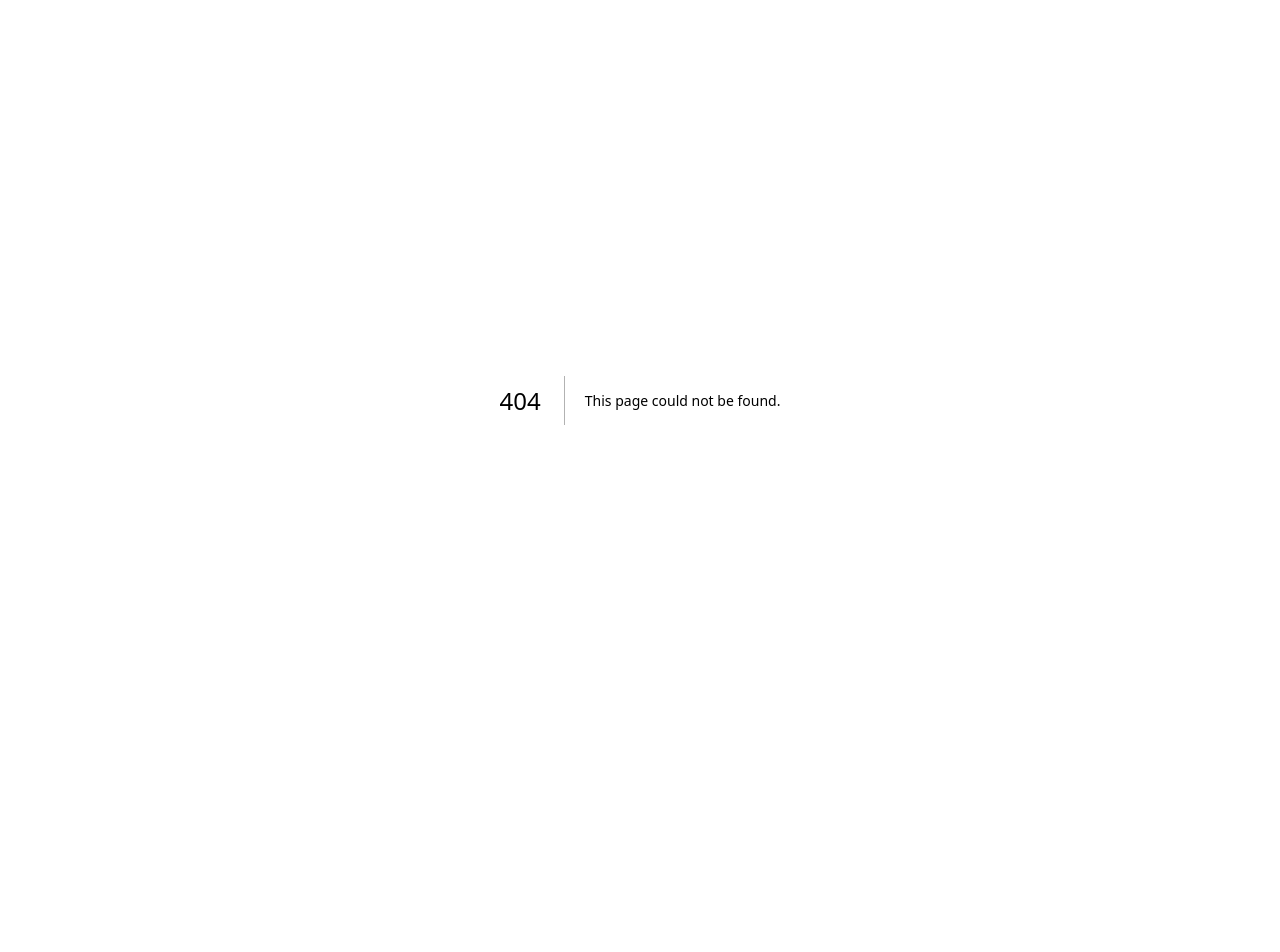
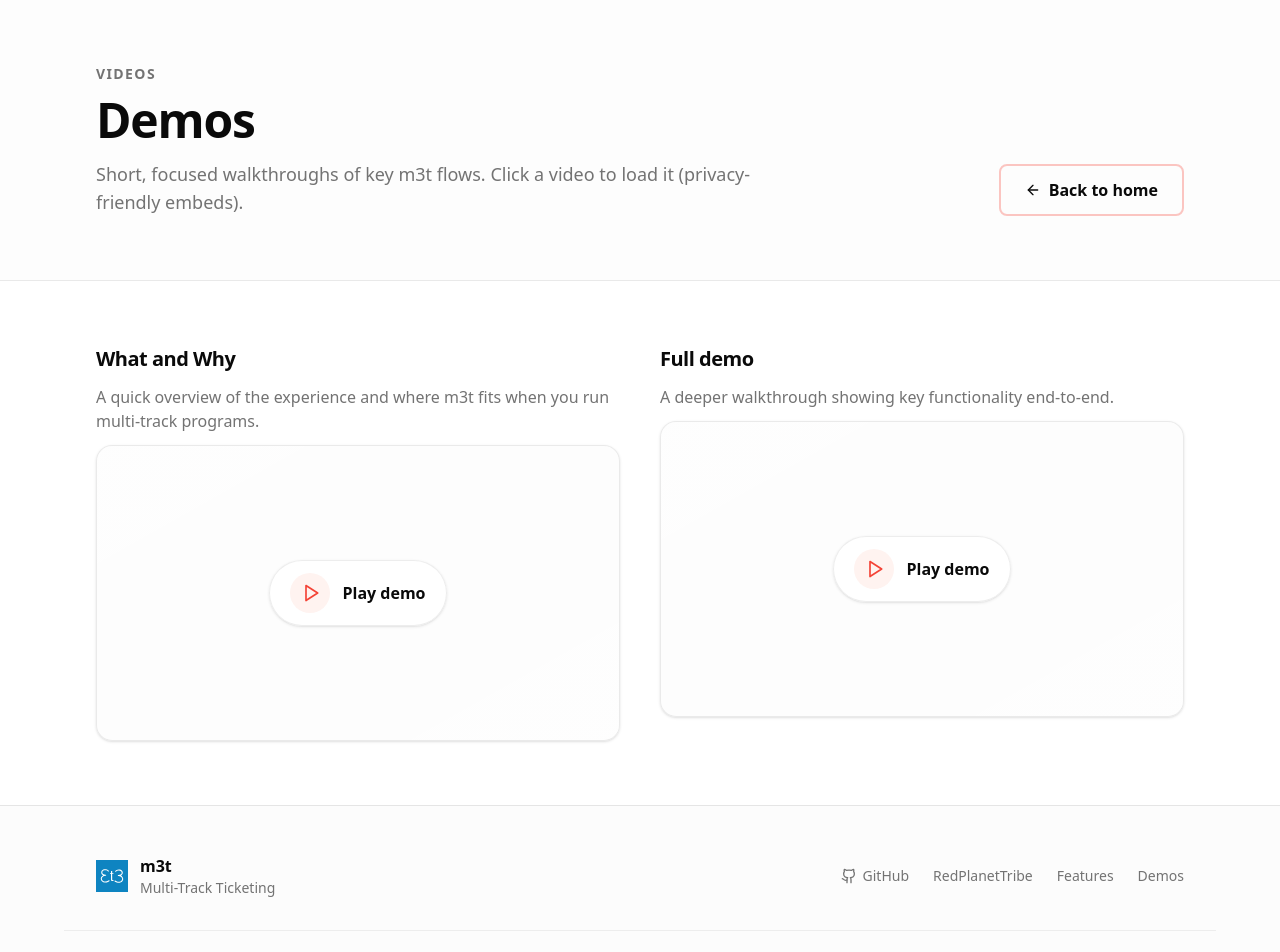
Before and after one commit to redplanettribe/m3t_marketing, a Next.js app: page /demos in a window 1280 px wide. Before the commit this address had no page. Shown: the top 952 px of the page. Before the commit the page ends 800 px from the top, so only its background shows below. Built offline with nearby package versions, Linux system fonts and the light colour scheme.

Commit message:
añadiendo videos y repo nuevo

```diff
--- /dev/null
+++ b/app/demos/page.tsx
@@ -0,0 +1,61 @@
+import { ArrowLeft } from "lucide-react"
+import { generateSEO } from "@/lib/seo"
+import { Container } from "@/components/ui/container"
+import { Section } from "@/components/ui/section"
+import { CTAButton } from "@/components/ui/cta-button"
+import { YouTubeEmbed } from "@/components/ui/youtube-embed"
+import { MarketingFooter } from "@/components/marketing/marketing-footer"
+
+export const metadata = generateSEO({
+  title: "Demos",
+  description: "Product demos and walkthroughs for Multi-Track Ticketing (m3t).",
+  url: "/demos",
+  keywords: ["product demos", "walkthrough", "video"],
+})
+
+export default function DemosPage() {
+  return (
+    <main id="main-content">
+      <Section className="border-b border-border/80 bg-muted/20">
+        <Container>
+          <div className="flex flex-col gap-6 lg:flex-row lg:items-end lg:justify-between">
+            <div className="max-w-2xl">
+              <p className="text-sm font-semibold uppercase tracking-widest text-muted-foreground">Videos</p>
+              <h1 className="mt-3 text-balance text-4xl font-bold tracking-tight sm:text-5xl">Demos</h1>
+              <p className="mt-4 text-lg text-muted-foreground">
+                Short, focused walkthroughs of key m3t flows. Click a video to load it (privacy-friendly embeds).
+              </p>
+            </div>
+            <div className="flex flex-wrap gap-3">
+              <CTAButton href="/" variant="outline" className="group" icon={ArrowLeft}>
+                Back to home
+              </CTAButton>
+            </div>
+          </div>
+        </Container>
+      </Section>
+
+      <Section>
+        <Container>
+          <div className="grid gap-10 lg:grid-cols-2">
+            <div className="space-y-3">
+              <h2 className="text-xl font-semibold tracking-tight">What and Why</h2>
+              <p className="text-muted-foreground">
+                A quick overview of the experience and where m3t fits when you run multi-track programs.
+              </p>
+              <YouTubeEmbed videoId="KPKHeynhOug" title="m3t teaser demo" />
+            </div>
+
+            <div className="space-y-3">
+              <h2 className="text-xl font-semibold tracking-tight">Full demo</h2>
+              <p className="text-muted-foreground">A deeper walkthrough showing key functionality end-to-end.</p>
+              <YouTubeEmbed videoId="n1Lp3QdqfAg" title="m3t full demo" />
+            </div>
+          </div>
+        </Container>
+      </Section>
+
+      <MarketingFooter />
+    </main>
+  )
+}
--- a/app/layout.tsx
+++ b/app/layout.tsx
@@ -69,7 +69,7 @@ export default function RootLayout({
   children: React.ReactNode
 }) {
   return (
-    <html lang="en" className={inter.className}>
+    <html lang="en" className={inter.className} suppressHydrationWarning>
       <head>
         <script
           type="application/ld+json"
--- a/app/page.tsx
+++ b/app/page.tsx
@@ -1,5 +1,6 @@
 import { generateSEO } from "@/lib/seo"
 import { FeatureGrid } from "@/components/marketing/feature-grid"
+import { DemoTeaserSection } from "@/components/marketing/demo-teaser-section"
 import { FoundationSection } from "@/components/marketing/foundation-section"
 import { MarketingFooter } from "@/components/marketing/marketing-footer"
 import { MarketingHero } from "@/components/marketing/marketing-hero"
@@ -23,6 +24,7 @@ export default function HomePage() {
     <main id="main-content">
       <MarketingHero />
       <FeatureGrid />
+      <DemoTeaserSection />
       <UseCasesSection />
       <OpenSourceSection />
       <FoundationSection />
--- /dev/null
+++ b/components/marketing/demo-teaser-section.tsx
@@ -0,0 +1,41 @@
+import { ArrowRight } from "lucide-react"
+import { Container } from "@/components/ui/container"
+import { Section } from "@/components/ui/section"
+import { CTAButton } from "@/components/ui/cta-button"
+import { YouTubeEmbed } from "@/components/ui/youtube-embed"
+
+export function DemoTeaserSection() {
+  return (
+    <Section id="demo" className="border-b border-border/80 bg-background">
+      <div className="mx-auto w-full max-w-7xl px-4 sm:px-6 lg:px-8">
+        <div className="mx-auto max-w-2xl text-center">
+          <h2 className="text-3xl font-bold tracking-tight sm:text-4xl">See it in action</h2>
+          <p className="mt-4 text-lg text-muted-foreground">
+            A quick walkthrough of the attendee flow and the overall experience. For more focused clips, visit the demos
+            page.
+          </p>
+          <div className="mt-7 flex flex-wrap justify-center gap-3">
+            <CTAButton href="/demos" variant="outline" className="group" icon={ArrowRight} iconPosition="right">
+              Watch all demos
+            </CTAButton>
+            <a
+              href="#use-cases"
+              className="inline-flex items-center text-sm font-semibold text-[var(--cta-primary)] underline decoration-[var(--cta-primary)]/30 underline-offset-4 transition-colors hover:decoration-[var(--cta-primary)]/60 focus-visible:outline-none focus-visible:ring-2 focus-visible:ring-ring focus-visible:ring-offset-2"
+            >
+              Browse use cases
+            </a>
+          </div>
+        </div>
+
+        <div className="mt-10">
+          <YouTubeEmbed
+            videoId="KPKHeynhOug"
+            title="m3t teaser demo"
+            autoplayInViewport
+            className="rounded-none border-x-0 sm:rounded-2xl sm:border-x"
+          />
+        </div>
+      </div>
+    </Section>
+  )
+}
--- a/components/marketing/feature-grid.tsx
+++ b/components/marketing/feature-grid.tsx
@@ -1,4 +1,4 @@
-import { Layers, Zap, BadgeCheck, Smartphone, Users } from "lucide-react"
+import { Gift, Layers, Zap, BadgeCheck, Smartphone, Users } from "lucide-react"
 import { Container } from "@/components/ui/container"
 import { Section } from "@/components/ui/section"
 import { Card, CardDescription, CardHeader, CardTitle } from "@/components/ui/card"
@@ -34,6 +34,12 @@ const features = [
     description:
       "Organizer and attendee experiences on mobile, aligned with the same API and rules as your admin tools.",
   },
+  {
+    icon: Gift,
+    title: "Async giveaways & inventory",
+    description:
+      "Run item giveaways on your own timeline, distribute wins without bottlenecks, and keep a clear record of who received what while the event is live.",
+  },
 ] as const
 
 export function FeatureGrid() {
--- a/components/marketing/marketing-footer.tsx
+++ b/components/marketing/marketing-footer.tsx
@@ -40,6 +40,12 @@ export function MarketingFooter() {
           >
             Features
           </a>
+          <a
+            href="/demos"
+            className="text-muted-foreground transition-colors hover:text-foreground focus-visible:outline-none focus-visible:ring-2 focus-visible:ring-ring focus-visible:ring-offset-2"
+          >
+            Demos
+          </a>
         </nav>
       </Container>
       <Container className="mt-8 border-t border-border/60 pt-8">
--- a/components/marketing/open-source-section.tsx
+++ b/components/marketing/open-source-section.tsx
@@ -31,6 +31,12 @@ const repos = [
     description: "React admin SPA for configuration, operations, and day-of control.",
     href: "https://github.com/redplanettribe/m3t_admin_fe",
   },
+  {
+    name: "gdg_bevy_tools",
+    role: "Bevy sync",
+    description: "Sync Google Developer Group event attendees with Bevy—built for chapter organizers moving data into Bevy.",
+    href: "https://github.com/redplanettribe/gdg_bevy_tools",
+  },
 ] as const
 
 export function OpenSourceSection() {
@@ -41,7 +47,7 @@ export function OpenSourceSection() {
           <div className="max-w-xl">
             <h2 className="text-3xl font-bold tracking-tight sm:text-4xl">Fully open source</h2>
             <p className="mt-4 text-lg text-muted-foreground">
-              Backend, mobile apps, and admin UI live in public repos under{" "}
+              Backend, mobile apps, admin UI, and related organizer utilities live in public repos under{" "}
               <span className="font-medium text-foreground">redplanettribe</span>. Self-host, extend, or contribute—no
               black box.
             </p>
--- /dev/null
+++ b/components/ui/youtube-embed.tsx
@@ -0,0 +1,95 @@
+"use client"
+
+import * as React from "react"
+import { Play } from "lucide-react"
+import { cn } from "@/lib/utils"
+
+export interface YouTubeEmbedProps extends React.HTMLAttributes<HTMLDivElement> {
+  videoId: string
+  title: string
+  autoplayInViewport?: boolean
+  viewportThreshold?: number
+}
+
+export function YouTubeEmbed({
+  videoId,
+  title,
+  autoplayInViewport = false,
+  viewportThreshold = 0.6,
+  className,
+  ...props
+}: YouTubeEmbedProps) {
+  const [isPlaying, setIsPlaying] = React.useState(false)
+  const rootRef = React.useRef<HTMLDivElement | null>(null)
+
+  const embedSrc = React.useMemo(() => {
+    const params = new URLSearchParams({
+      autoplay: "1",
+      mute: autoplayInViewport ? "1" : "0",
+      playsinline: "1",
+      rel: "0",
+      modestbranding: "1",
+    })
+
+    return `https://www.youtube-nocookie.com/embed/${encodeURIComponent(videoId)}?${params.toString()}`
+  }, [autoplayInViewport, videoId])
+
+  React.useEffect(() => {
+    if (!autoplayInViewport || isPlaying) return
+    const node = rootRef.current
+    if (!node) return
+
+    const observer = new IntersectionObserver(
+      (entries) => {
+        const entry = entries[0]
+        if (entry?.isIntersecting) {
+          setIsPlaying(true)
+          observer.disconnect()
+        }
+      },
+      { threshold: viewportThreshold },
+    )
+
+    observer.observe(node)
+    return () => observer.disconnect()
+  }, [autoplayInViewport, isPlaying, viewportThreshold])
+
+  return (
+    <div
+      ref={rootRef}
+      className={cn(
+        "group relative overflow-hidden rounded-2xl border border-border/80 bg-muted/20 shadow-sm",
+        className,
+      )}
+      {...props}
+    >
+      <div className="relative aspect-video">
+        {isPlaying ? (
+          <iframe
+            className="absolute inset-0 h-full w-full"
+            src={embedSrc}
+            title={title}
+            loading="lazy"
+            referrerPolicy="strict-origin-when-cross-origin"
+            allow="autoplay; encrypted-media; picture-in-picture; fullscreen"
+            allowFullScreen
+          />
+        ) : (
+          <button
+            type="button"
+            onClick={() => setIsPlaying(true)}
+            className="absolute inset-0 flex h-full w-full items-center justify-center bg-gradient-to-br from-background/35 via-background/10 to-background/35 text-foreground transition-colors hover:bg-background/15 focus-visible:outline-none focus-visible:ring-2 focus-visible:ring-ring focus-visible:ring-offset-2"
+            aria-label={`Play video: ${title}`}
+          >
+            <span className="flex items-center gap-3 rounded-full border border-border/70 bg-background/80 px-5 py-3 shadow-sm backdrop-blur-sm transition-transform group-hover:scale-[1.02]">
+              <span className="flex size-10 items-center justify-center rounded-full bg-[var(--cta-lighter)] text-[var(--cta-primary)]">
+                <Play className="size-5 translate-x-[1px]" aria-hidden />
+              </span>
+              <span className="text-sm font-semibold sm:text-base">Play demo</span>
+            </span>
+          </button>
+        )}
+      </div>
+    </div>
+  )
+}
```
